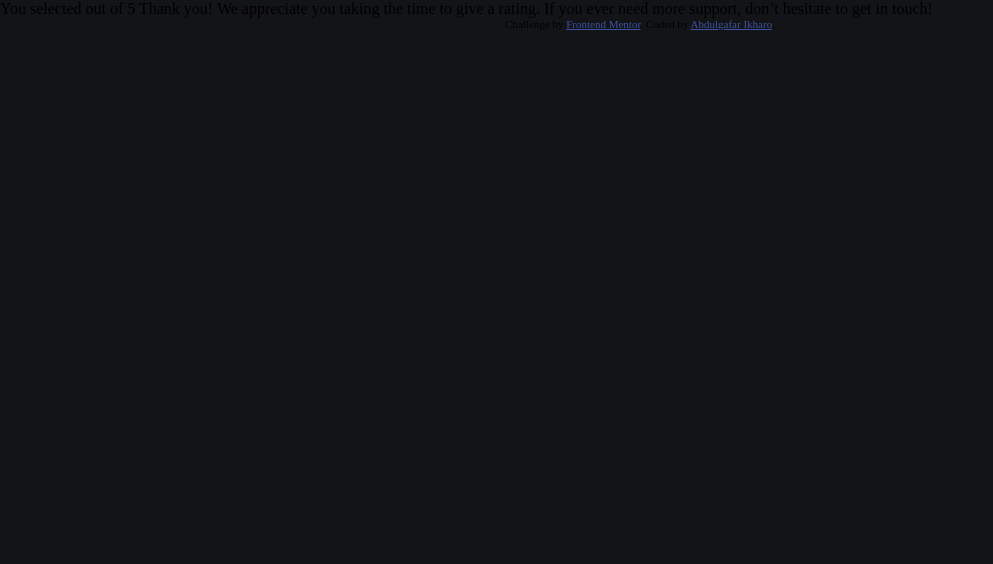
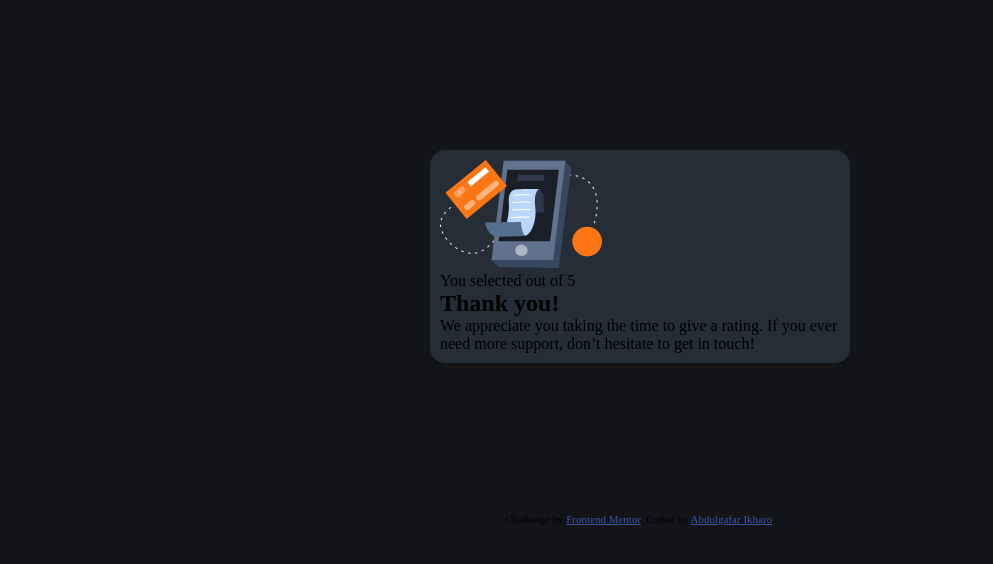
Before and after one commit to am-ikharo/interactive-rating, a plain HTML site: page thanks.html in a window 1280 px wide. Shown: the whole page, without its empty margins (0-993 px from the left). Drawn offline with Linux system fonts and the light colour scheme.

Commit message:
completed the thanks structure

```diff
--- a/thanks.html
+++ b/thanks.html
@@ -1,37 +1,60 @@
 <!DOCTYPE html>
 <html lang="en">
   <head>
-  <meta charset="UTF-8">
-  <meta name="viewport" content="width=device-width, initial-scale=1.0"> <!-- displays site properly based on user's device -->
+    <meta charset="UTF-8" />
+    <meta name="viewport" content="width=device-width, initial-scale=1.0" />
+    <!-- displays site properly based on user's device -->
 
-  <link rel="icon" type="image/png" sizes="32x32" href="./images/favicon-32x32.png">
+    <link
+      rel="icon"
+      type="image/png"
+      sizes="32x32"
+      href="./images/favicon-32x32.png"
+    />
 
     <title>Frontend Mentor | Interactive rating component</title>
 
     <!-- Feel free to remove these styles or customise in your own stylesheet 👍 -->
     <style>
-    .attribution { font-size: 11px; text-align: center; }
-    .attribution a { color: hsl(228, 45%, 44%); }
+      .attribution {
+        font-size: 11px;
+        text-align: center;
+      }
+      .attribution a {
+        color: hsl(228, 45%, 44%);
+      }
     </style>
-  <link rel="stylesheet" href="./styles.css">
+    <link rel="stylesheet" href="./styles.css" />
   </head>
   <body>
-
     <!-- Thank you state start -->
-
-  You selected <!-- Add rating here --> out of 5
-
-  Thank you!
-
-  We appreciate you taking the time to give a rating. If you ever need more support,
-  don’t hesitate to get in touch!
+    <div class="container">
+      <div class="thanks-container">
+        <img src="./images/illustration-thank-you.svg" alt="" />
+      </div>
+      <div>
+        <p>
+          You selected
+          <!-- Add rating here -->
+          out of 5
+        </p>
+      </div>
+      <div>
+        <h2>Thank you!</h2>
+        <p>
+          We appreciate you taking the time to give a rating. If you ever need
+          more support, don’t hesitate to get in touch!
+        </p>
+      </div>
 
       <!-- Thank you state end -->
-
+    </div>
 
     <div class="attribution">
-    Challenge by <a href="https://www.frontendmentor.io?ref=challenge" target="_blank">Frontend Mentor</a>.
-    Coded by <a href="https://github.com/am-ikharo">Abdulgafar Ikharo</a>.
+      Challenge by
+      <a href="https://www.frontendmentor.io?ref=challenge" target="_blank"
+        >Frontend Mentor</a
+      >. Coded by <a href="https://github.com/am-ikharo">Abdulgafar Ikharo</a>.
     </div>
   </body>
 </html>
```
Also changed, not shown: index.html (+1 -1 lines). Lines whose indentation alone changed are shown as unchanged.
